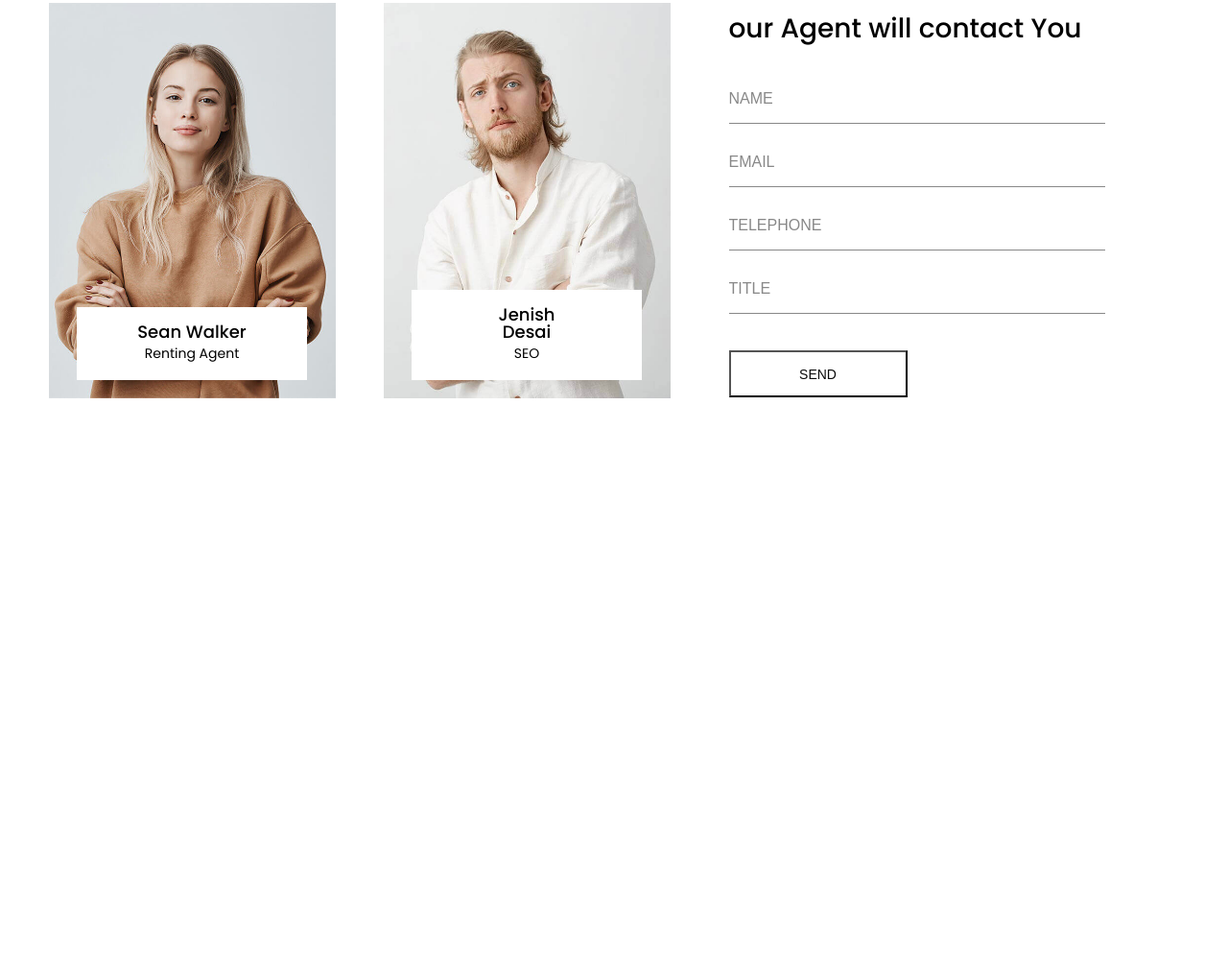
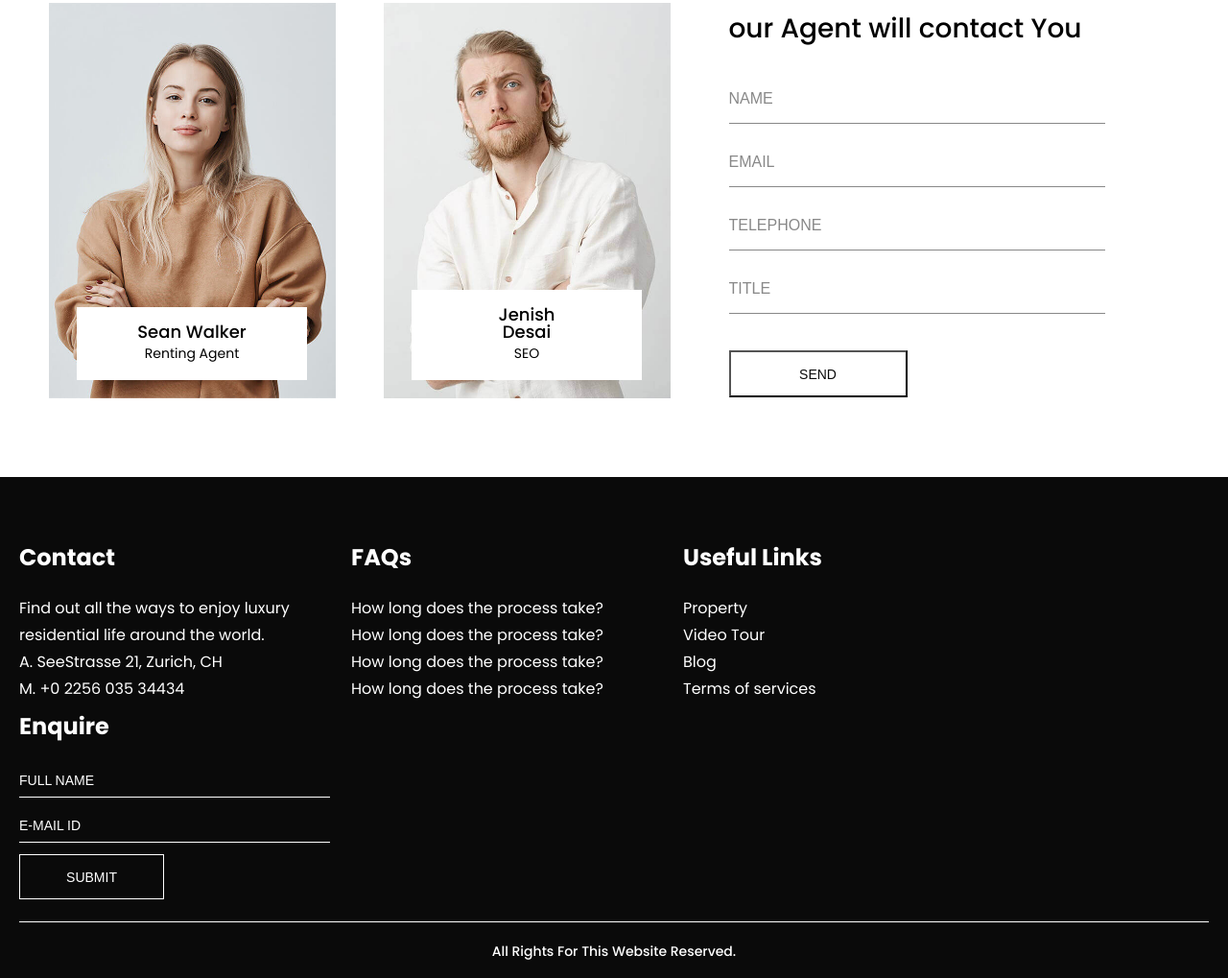
Before and after one commit to bekzodxudaybergenow/villa, a plain HTML site: page index.html in a window 1280 px wide. Shown: the part 2716-3735 px from the top of the page at 96% size. Before the commit the page ends 3213 px from the top, so only its background shows below. Drawn offline with Linux system fonts and the light colour scheme.

Commit message:
Add Footer Section

```diff
--- a/index.html
+++ b/index.html
@@ -219,6 +219,48 @@
                     </div>
                 </section>
             </main>
+            <footer class="footer">
+                <div class="container">
+                    <div class="footer-row">
+                        <div class="footer-content">
+                            <ul class="footer-list">
+                                <li class="footer-list-item">
+                                    <h1 class="footer-item-title">Contact</h1>
+                                    <p class="footer-item-desc">Find out all the ways to enjoy luxury</p>
+                                    <p class="footer-item-desc">residential life around the world.</p>
+                                    <p class="footer-item-desc">A. SeeStrasse 21, Zurich, CH</p>
+                                    <p class="footer-item-desc">M. +0 2256 035 34434</p>
+                                </li>
+                                <!-- 1 item -->
+                                <li class="footer-list-item">
+                                    <h1 class="footer-item-title">FAQs</h1>
+                                    <a class="footer-item-faq-link" href="#">How long does the process take?</a><br>
+                                    <a class="footer-item-faq-link" href="#">How long does the process take?</a><br>
+                                    <a class="footer-item-faq-link" href="#">How long does the process take?</a><br>
+                                    <a class="footer-item-faq-link" href="#">How long does the process take?</a><br>
+
+                                </li>
+                                <!-- 2 item -->
+                                <li class="footer-list-item">
+                                    <h1 class="footer-item-title">Useful Links</h1>
+                                    <a class="footer-item-useful-link" href="#">Property</a><br>
+                                    <a class="footer-item-useful-link" href="#">Video Tour</a><br>
+                                    <a class="footer-item-useful-link" href="#">Blog</a><br>
+                                    <a class="footer-item-useful-link" href="#">Terms of services</a><br>
+                                </li>
+                                <!-- 3 item -->
+                            </ul>
+                            <form class="footer-form" id="footerform">
+                                <h1 class="footer-form-title">Enquire</h1>
+                                <input class="footer-form-input" type="text" placeholder="Full Name">
+                                <input class="footer-form-input" type="email" placeholder="E-Mail ID">
+                                <button class="btn form-footer-btn" type="submit" form="footerform" value="Submit">submit</button>
+                            </form>
+                        </div>
+                        <div class="footer-desc">All Rights For This Website Reserved.</div>
+                    </div>
+                </div>
+            </footer>
         </div>
     </div>
 </body>
--- /dev/null
+++ b/scss/_footer.scss
@@ -0,0 +1,101 @@
+.footer {
+    padding: 59px 0 10px;
+    background-color: var(--VAMPIRE-BLACK);
+}
+.footer-row {
+    display: flex;
+    flex-direction: column;
+}
+.footer-content {
+    display: flex;
+    justify-content: space-between;
+    flex-wrap: wrap;
+    margin-bottom: 22.5px;
+}
+.footer-list {
+    display: flex;
+    column-gap: 17px;
+    flex-wrap: wrap;
+    row-gap: 20px;
+    list-style: none;
+}
+.footer-list-item {
+    width: 329px;
+}
+.footer-item-title,
+.footer-form-title {
+    font-weight: 700;
+    font-size: 24px;
+    line-height: 49px;
+    margin-bottom: 15px;
+    color: var(--WHITE);
+}
+
+.footer-item-desc,
+.footer-item-faq-link,
+.footer-item-useful-link {
+    line-height: 28px;
+    color: var(--WHITE);
+    text-decoration: none;
+}
+.footer-item-faq-link,
+.footer-item-useful-link {
+    outline-color: var(--LIGHT-TAUPE);
+    transition: ease-in-out .2s;
+    &:hover {
+        color: var(--LIGHT-TAUPE);
+    }
+}
+.footer-form {
+    max-width: 324px;
+}
+.footer-form-input {
+    height: 35px;
+    font-weight: 400;
+    font-size: 14px;
+    line-height: 28px;
+    background-color: transparent;
+    width: 100%;
+    outline: none;
+    border: none;
+    color: var(--WHITE);
+    border-bottom: 1px solid var(--WHITE);
+
+    & + * {
+        margin-top: 12px;
+    }
+    &::placeholder {
+        color: var(--WHITE);
+        text-transform: uppercase;
+    }
+    &:focus {
+        border-bottom: 3px solid var(--LIGHT-TAUPE);
+    }
+}
+.form-footer-btn.btn{
+    max-width: 151px;
+    width: 100%;
+    font-weight: 500;
+    font-size: 14px;
+    text-transform: uppercase;
+    border: 1px solid var(--WHITE);
+    color: var(--WHITE);
+    background-color: transparent;
+    cursor: pointer;
+    transition: ease-in-out .2s;
+    outline-color: var(--LIGHT-TAUPE);
+
+    &:hover {
+        background-color: var(--LIGHT-TAUPE);
+        border: none;
+    }
+}
+.footer-desc {
+    font-weight: 500;
+    font-size: 14px;
+    line-height: 36px;
+    color: var(--WHITE);
+    padding-top: 12.5px;
+    text-align: center;
+    border-top: 1px solid var(--WHITE);
+}
--- a/scss/style.scss
+++ b/scss/style.scss
@@ -5,6 +5,7 @@
 @import './highlights';
 @import './amenities';
 @import './team';
+@import './footer';
 
 *,
 *::before,
```
Also changed, not shown: css/style.css, 1 other file.
